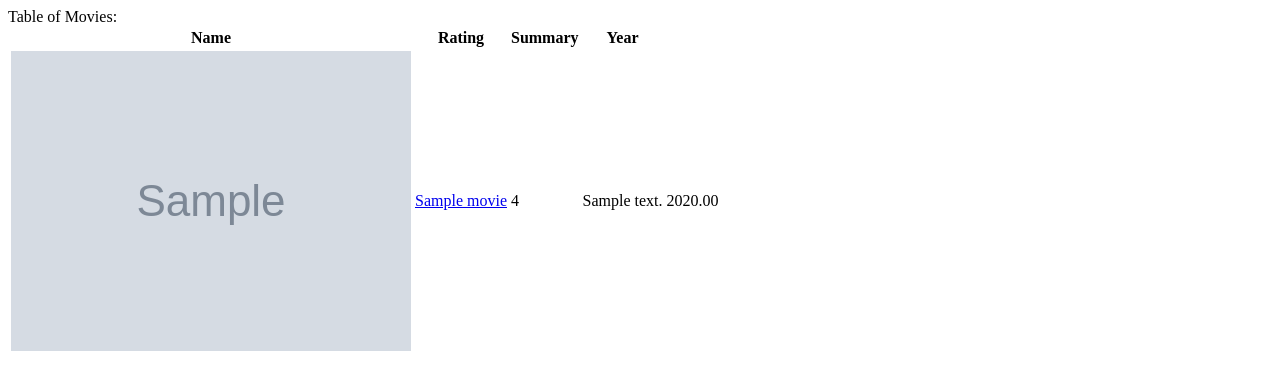
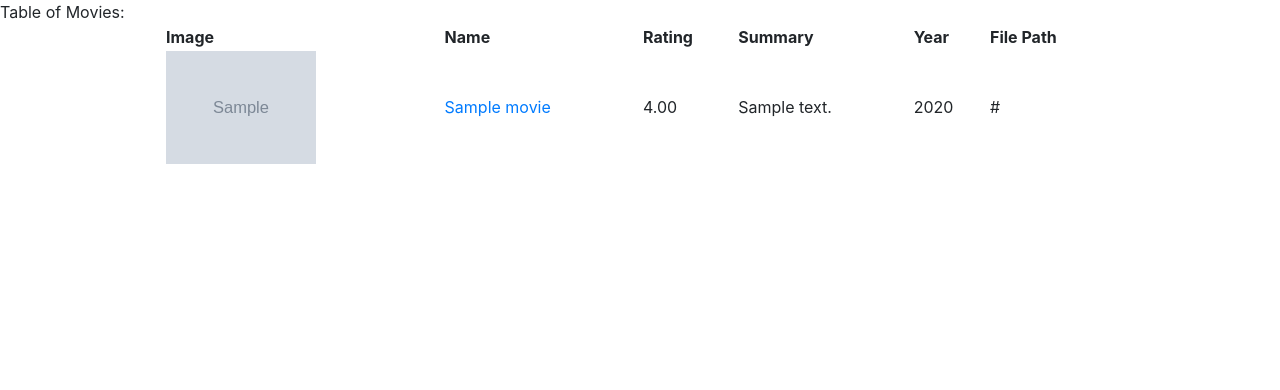
Before and after one commit to adewinter/Movie-Info, a Django app: template imdb/templates/imdb/movie_list.html in a window 1280 px wide. Shown: the top 390 px of the page. Run offline with Django 3.2, Linux system fonts and the light colour scheme; the template is opened without the code that fills it: values that come from a table or form of the project are taken from there, others are empty; tables that the repository leaves empty hold one stand-in row (values such as "Sample post"); grey boxes marked "Sample" are stand-in pictures; some libraries are stand-ins or nearby versions.

Commit message:
Added some stuff, imdb api integration

```diff
--- a/imdb/models.py
+++ b/imdb/models.py
@@ -5,8 +5,8 @@ class Movie(models.Model):
     """
     """
     title = models.CharField(max_length=300)
-    rating = models.IntegerField(max_length=2, blank=True, null=True)
-    year = models.DecimalField(max_digits=10, decimal_places=2,blank=True, null=True)
+    rating = models.DecimalField(max_digits=3, decimal_places=2, blank=True, null=True)
+    year = models.IntegerField(max_length=4,blank=True, null=True)
     imdb_url = models.URLField(blank=True, null=True)
     summary = models.TextField(blank=True, null=True)
     image_url = models.URLField(blank=True, null=True)
--- /dev/null
+++ b/imdb/static/stylesheets/imdb.css
@@ -0,0 +1,12 @@
+img {
+    width: 150px;
+}
+
+/*tr, td, thead, tbody, th{*/
+    /*border:  2px solid gray;*/
+/*}*/
+
+table {
+    width: 950px;
+    margin: auto;
+}
--- a/imdb/templates/imdb/movie_list.html
+++ b/imdb/templates/imdb/movie_list.html
@@ -3,16 +3,32 @@
 <html>
 <head>
     <title>Movie List</title>
+    <link rel="stylesheet" href="http://twitter.github.com/bootstrap/1.4.0/bootstrap.min.css">
+    <link type="text/css" rel="stylesheet" href="{{ STATIC_URL }}stylesheets/imdb.css" >
+    <script src="{{ STATIC_URL }}js/jquery-1.7.1.min.js"></script>
+    <script src="{{ STATIC_URL }}js/jquery.tablesorter.min.js"></script>
+    <script>
+        $(document).ready(
+            function() {
+                $("table#movies").tablesorter({ sortList: [[1,0]] });
+            }
+        );
+    </script>
+
 </head>
 <body>
 Table of Movies:
 <br />
-    <table>
+    <table id="movies" class="bordered-table zebra-striped">
         <thead>
-            <th>Name</th>
-            <th>Rating</th>
-            <th>Summary</th>
-            <th>Year</th>
+            <tr>
+                <th>Image</th>
+                <th>Name</th>
+                <th>Rating</th>
+                <th>Summary</th>
+                <th>Year</th>
+                <th>File Path</th>
+            </tr>
         </thead>
         <tbody>
             {% for movie in movies %}
@@ -22,6 +38,7 @@ Table of Movies:
                 <td>{{ movie.rating }}</td>
                 <td>{{ movie.summary }}</td>
                 <td>{{ movie.year }}</td>
+                <td>{{ movie.folder_url }}</td>
             </tr>
             {% endfor %}
         </tbody>
```
